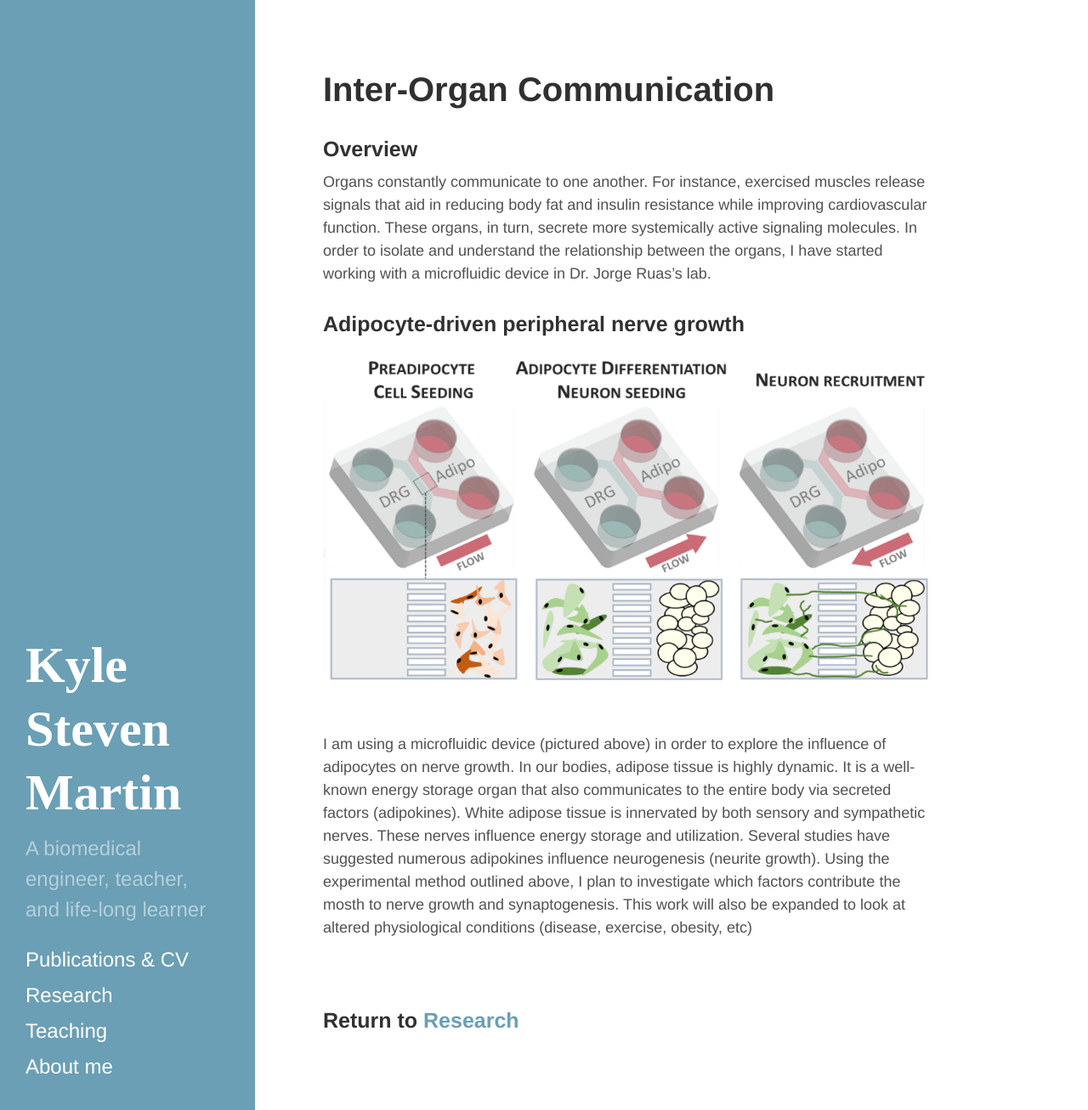
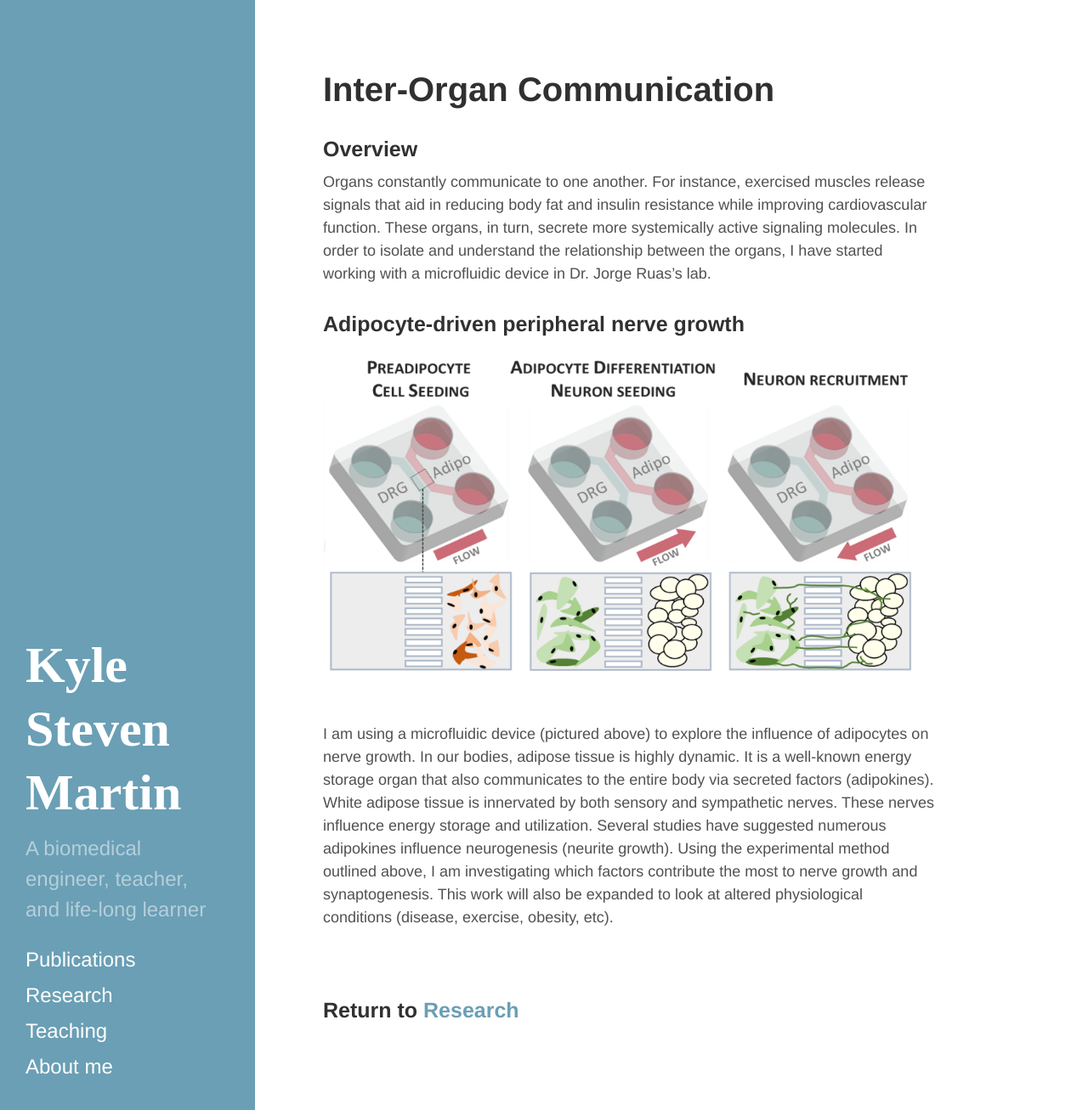
Before and after one commit to ksm362/ksm362.github.io, a Jekyll site: the page built from _posts/2017-08-18-Inter-organ communication.md, in a window 1280 px wide and 1307 px high. Shown: the whole window at 85% size. Built offline with Jekyll 4.4.1, drawn with Linux system fonts in a browser that asks for light colours.

Commit message:
updating CV and pubs

```diff
--- a/_posts/2017-08-18-Inter-organ communication.md
+++ b/_posts/2017-08-18-Inter-organ communication.md
@@ -13,13 +13,12 @@ In order to isolate and understand the relationship between the organs, I have s
 
 
 ### Adipocyte-driven peripheral nerve growth
-<p><img src="/images/microfluidic_flowchart.png" width="750px"></p>
-
-I am using a microfluidic device (pictured above) in order to explore the influence of adipocytes on nerve growth.
+<p><img src="/images/microfluidic_flowchart.png" width="700px"></p>
+I am using a microfluidic device (pictured above) to explore the influence of adipocytes on nerve growth.
 In our bodies, adipose tissue is highly dynamic.
 It is a well-known energy storage organ that also communicates to the entire body via secreted factors (adipokines).
 White adipose tissue is innervated by both sensory and sympathetic nerves.
 These nerves influence energy storage and utilization.
 Several studies have suggested numerous adipokines influence neurogenesis (neurite growth).
-Using the experimental method outlined above, I plan to investigate which factors contribute the mosth to nerve growth and synaptogenesis.
-This work will also be expanded to look at altered physiological conditions (disease, exercise, obesity, etc)
+Using the experimental method outlined above, I am investigating which factors contribute the most to nerve growth and synaptogenesis.
+This work will also be expanded to look at altered physiological conditions (disease, exercise, obesity, etc).
```
Also changed, not shown: PubsCV.md (+2 -2 lines), Research.md (+2 -1 lines), 1 other file.
